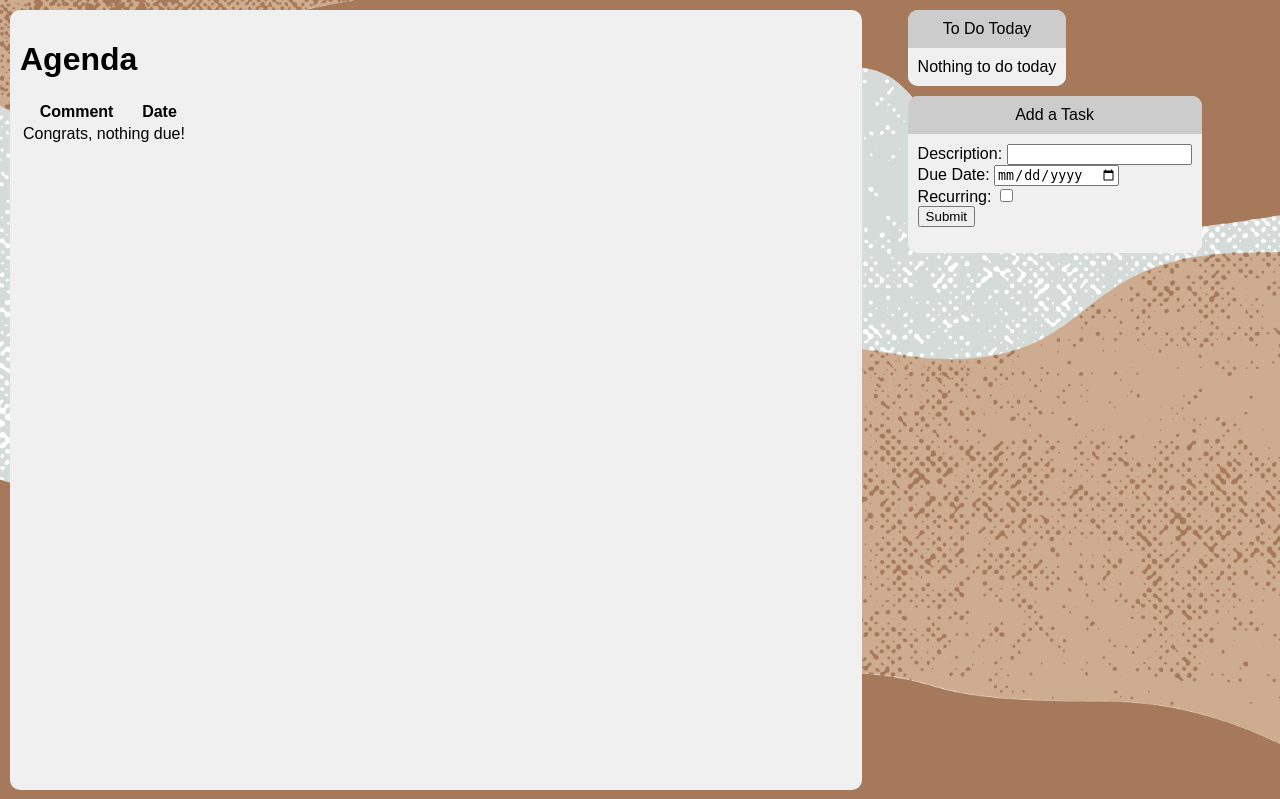
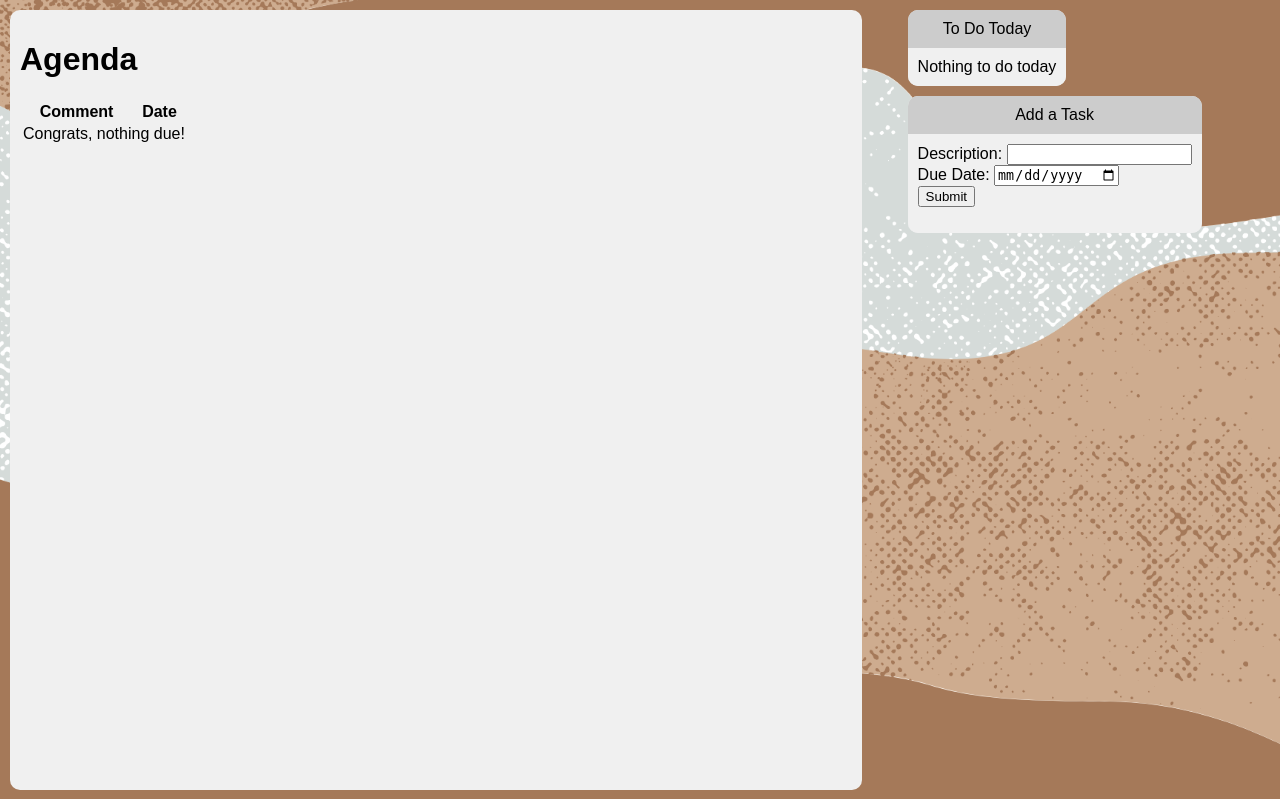
Before and after one commit to ryliewalsh/Orderly, a PHP site: page /do.php in a window 1280 px wide. Shown: the part 104-903 px from the top of the page. Run offline with PHP 8.4, Linux system fonts and the light colour scheme; the visitor is signed in with stand-in values (Sample User, id 1); data that the repository does not hold is empty.

Commit message:
droprecurring

```diff
--- a/DAO.php
+++ b/DAO.php
@@ -93,18 +93,17 @@ class DAO {
     }
 
 
-    public function addChore($user_id,$description, $due_date, $is_recurring ) {
+    public function addChore($user_id,$description, $due_date ) {
 
         $conn = $this->getConnection();
         $is_done = 0;
         $saveQuery =
-            "INSERT INTO chores(user_id, description, due_date, is_recurring, is_done)
-            VALUES(:user_id,:description,  :due_date, :is_recurring, :is_done )";
+            "INSERT INTO chores(user_id, description, due_date, is_done)
+            VALUES(:user_id,:description,  :due_date,  :is_done )";
         $q = $conn->prepare($saveQuery);
         $q->bindParam(":user_id", $user_id);
         $q->bindParam(":description", $description);
         $q->bindParam(":due_date", $due_date);
-        $q->bindParam(":is_recurring", $is_recurring);
         $q->bindParam(":is_paid", $is_done);
         $q->execute();
     }
--- a/addChore.php
+++ b/addChore.php
@@ -18,10 +18,7 @@ if (isset($_SESSION['error_messages'])) {
             <label for="due_date">Due Date:</label>
             <input type="date" id="due_date" name="due_date">
         </div>
-        <div>
-            <label for="is_recurring">Recurring:</label>
-            <input type="checkbox" id="is_recurring" name="is_recurring" value="1">
-        </div>
+
 
         <input type="submit" value="Submit">
     </form>
--- a/chore_handler.php
+++ b/chore_handler.php
@@ -6,7 +6,7 @@ if ($_SERVER["REQUEST_METHOD"] == "POST") {
 
     $description = $_POST['description'];
     $due_date = $_POST['due_date'];
-    $is_recurring = isset($_POST['is_recurring']) && $_POST['is_recurring'] === '1';
+
 
     $errors = array();
     if (empty($description)) {
@@ -20,7 +20,7 @@ if ($_SERVER["REQUEST_METHOD"] == "POST") {
         require_once 'DAO.php';
         $dao = new DAO();
         $user_id = $_SESSION['user_id'];
-        $dao->addChore($user_id,$description,  $due_date, $is_recurring);
+        $dao->addChore($user_id,$description,  $due_date);
 
 
         header("Location: https://orderly-b0075f006315.herokuapp.com/do.php");
```
